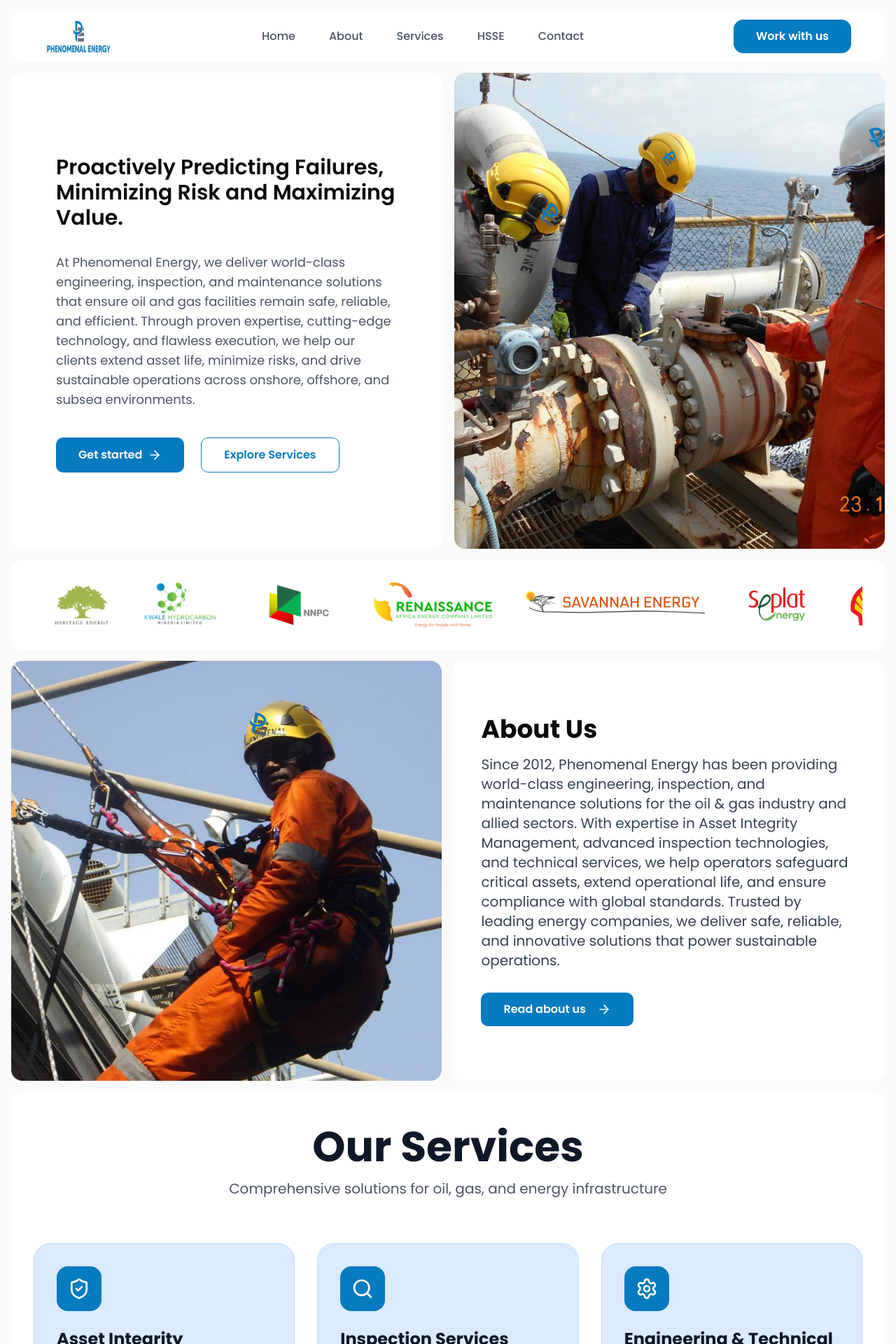
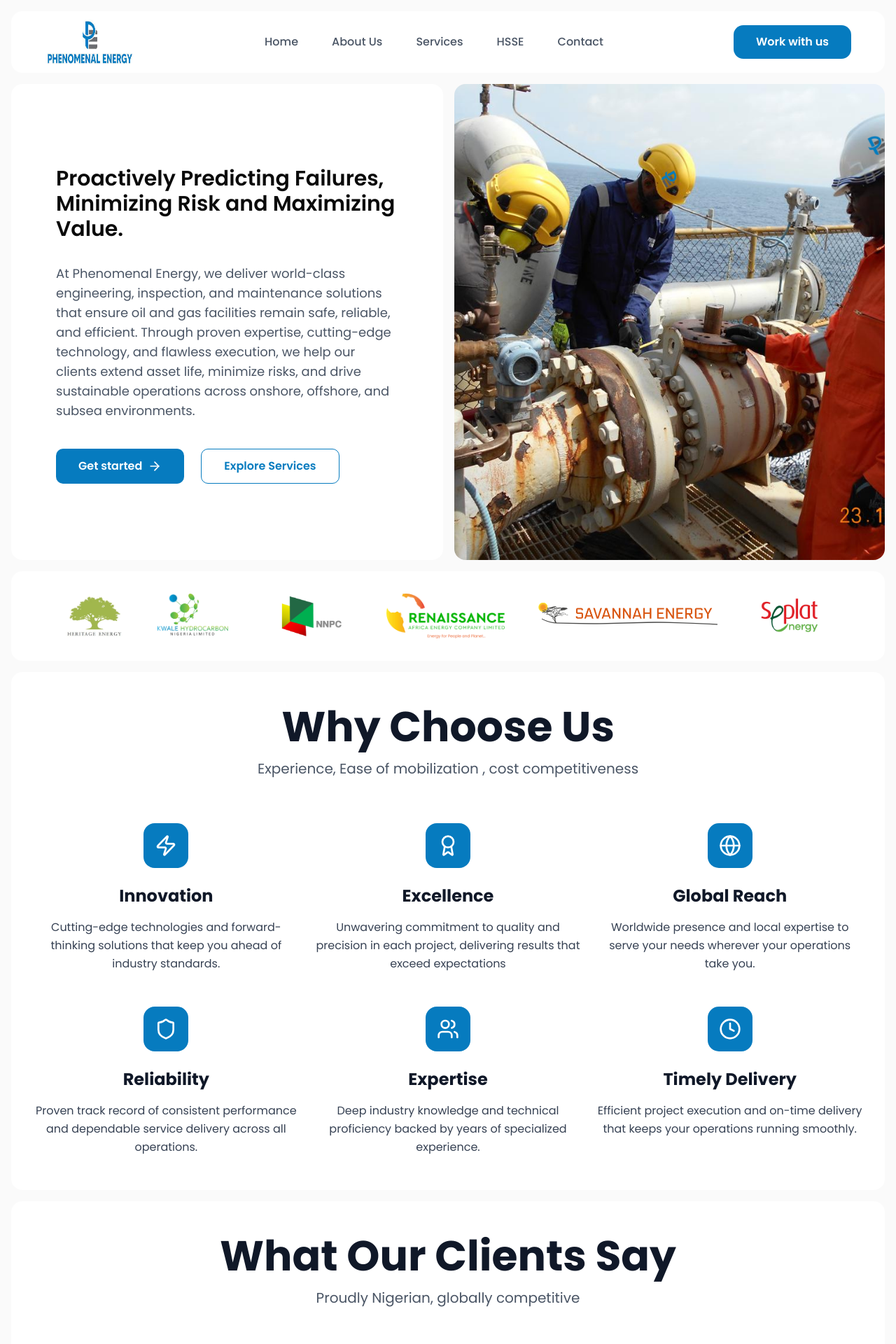
Before and after one commit to RalphFred/phenomenal-energies, a Next.js app: page / in a window 1280 px wide. Shown: the top 1920 px of the page at 70% size. Built offline with nearby package versions, Linux system fonts and the light colour scheme.

Commit message:
feat: update text in ContactPage for clarity; adjust Navbar link label and logo dimensions

```diff
--- a/src/app/contact/page.tsx
+++ b/src/app/contact/page.tsx
@@ -89,7 +89,7 @@ export default function ContactPage() {
             Partner With Us
           </h1>
           <p className="text-xl text-gray-700 leading-relaxed max-w-3xl mx-auto">
-          Ready to optimize asset integrity, transform operations, and boost facility performance? Get in touch with us today!”
+            Partner with us to maximize your facility asset integrity and enhance operational efficiency.
           </p>
         </div>
       </section>
--- a/src/app/page.tsx
+++ b/src/app/page.tsx
@@ -10,8 +10,8 @@ export default function Home() {
    <div className="space-y-4">
     <Hero />
     <Clients />
-    <AboutHome />
-    <ServicesHome />
+    {/* <AboutHome />
+    <ServicesHome /> */}
     <Why />
     <Testimonials />
     <CTA />
--- a/src/components/shared/Navbar.tsx
+++ b/src/components/shared/Navbar.tsx
@@ -8,7 +8,7 @@ import { useState, useEffect } from "react";
 
 const navLinks = [
   { href: "/", label: "Home" },
-  { href: "/about", label: "About" },
+  { href: "/about", label: "About Us" },
   { href: "/services", label: "Services" },
   { href: "/hsse", label: "HSSE" },
   { href: "/contact", label: "Contact" },
@@ -31,7 +31,7 @@ export default function NavBar() {
           alt="Logo"
           width={120}
           height={40}
-          className="w-24 h-12 z-60"
+          className="w-32 h-16 z-60"
           />
       </Link>
 
```
Also changed, not shown: public/images/hero.png.
